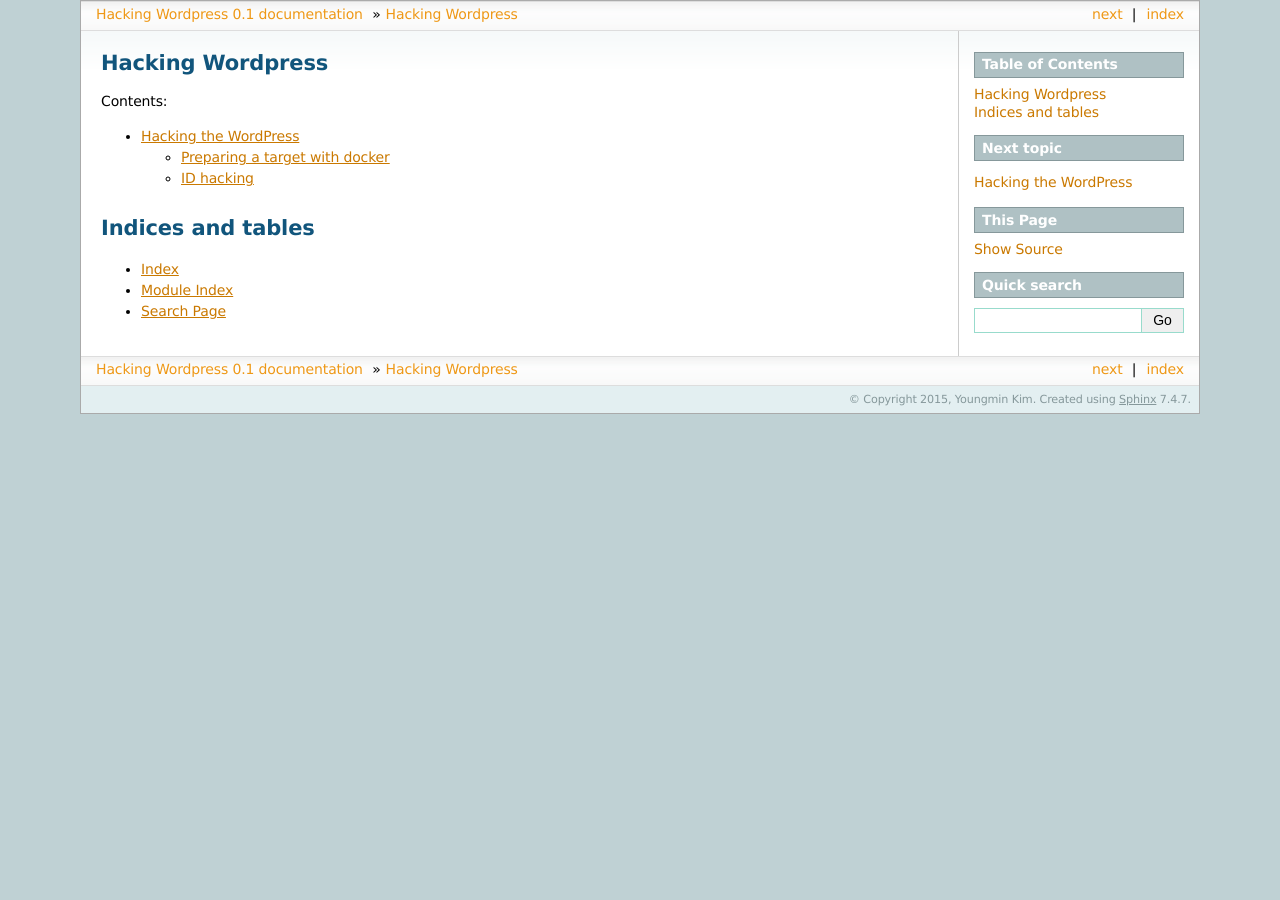
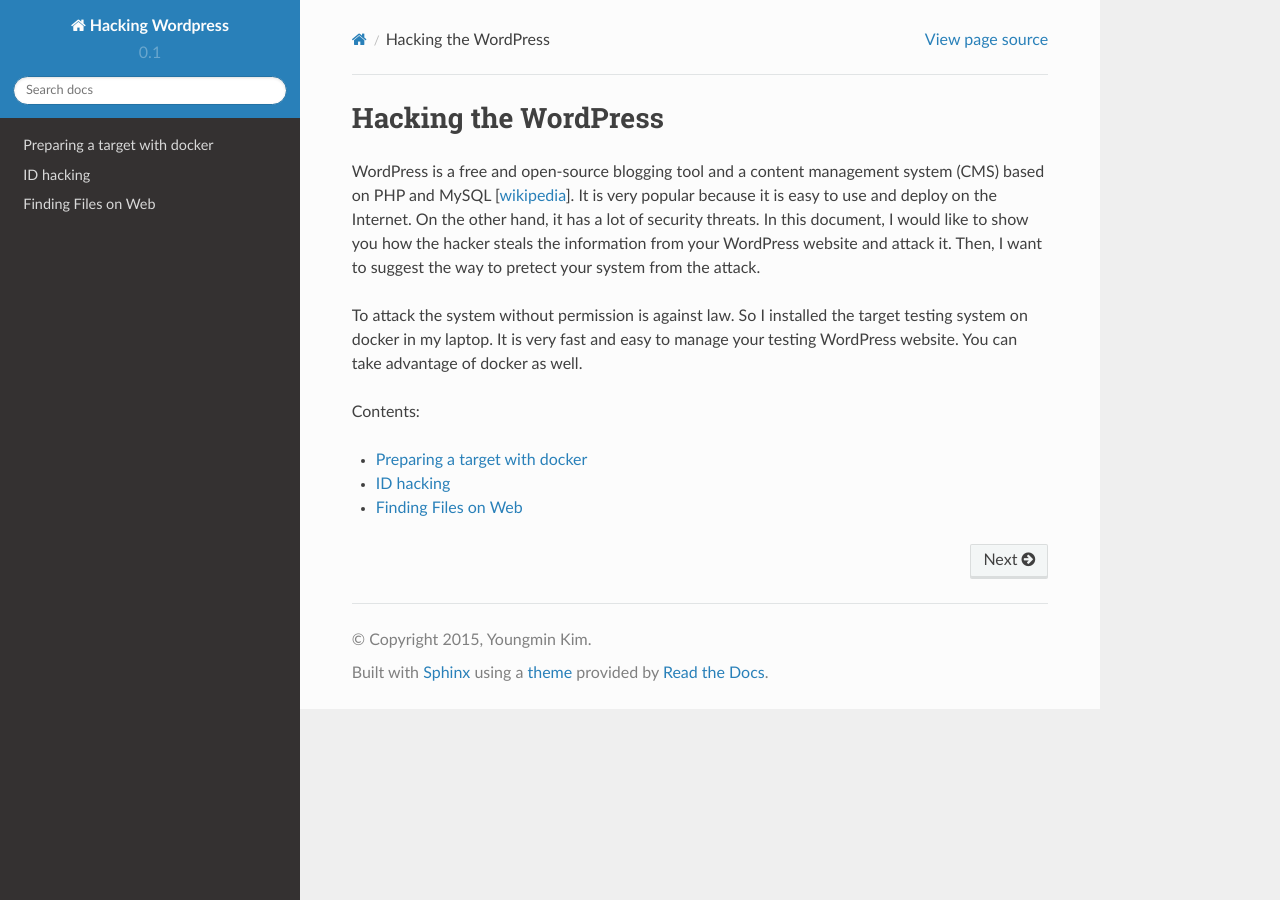
Before and after one commit to ymkim92/hacking-wordpress, a Sphinx documentation site: the page built from docs/index.rst, in a window 1280 px wide. Built offline with Sphinx 7.4.7 and the Read the Docs theme 2.0.0, drawn with Linux system fonts in a browser that asks for light colours.

Commit message:
add traverse.rst

```diff
--- a/docs/conf.py
+++ b/docs/conf.py
@@ -108,8 +108,9 @@
 
 # The theme to use for HTML and HTML Help pages.  See the documentation for
 # a list of builtin themes.
+html_theme = 'sphinx_rtd_theme'
 #html_theme = 'alabaster'
-html_theme = 'sphinxdoc'
+#html_theme = 'sphinxdoc'
 
 # Theme options are theme-specific and customize the look and feel of a theme
 # further.  For a list of options available for each theme, see the
--- /dev/null
+++ b/docs/docker.rst
@@ -0,0 +1,26 @@
+Preparing a target with docker
+==================================
+
+I modified the docker WordPress image of `Tutum Cloud <https://github.com/tutumcloud/tutum-docker-wordpress>`_ a little
+to install the old version of WordPress.
+The old version has more vulneranability so it is not difficut to find weaknesses.
+I tested the version of 1.2.1 and 4.2 and both are working well.
+You should refer `here <https://github.com/ymkim92/tutum-docker-wordpress>`_ to install the old version.
+
+Sometimes the new start of container changes its IP address for example, from 172.17.0.7 to 172.17.0.8.
+
+.. note:: To start and attach your ready-made instance, you can run this command: ::
+
+      $ sudo docker start -a <CONTAINER ID>
+
+      For exameple, ::
+
+        $ sudo docker start -a e98a5273f9bf
+
+At this time, if you want to keep working with your wordpress site,
+you may add the ``WP_HOME`` and ``WP_SITEURL`` variables in ``wp-config.php``: ::
+
+    define('WP_HOME','http://172.17.0.8');
+    define('WP_SITEURL','http://172.17.0.8');
+
+You can study more about this in https://codex.wordpress.org/Changing_The_Site_URL.
--- a/docs/hack-wp01.rst
+++ b/docs/id.rst
@@ -1,45 +1,5 @@
-Hacking the WordPress
-==========================
-
-WordPress is a free and open-source blogging tool and a content management system (CMS) based on PHP and MySQL [`wikipedia <http://en.wikipedia.org/wiki/WordPress>`_].
-It is very popular because it is easy to use and deploy on the Internet. On the other hand, it has a lot of security threats.
-In this document, I would like to show you how the hacker steals the information from your WordPress website
-and attack it. Then, I want to suggest the way to pretect your system from the attack.
-
-To attack the system without permission is against law. So I installed the target testing system on docker in my laptop.
-It is very fast and easy to manage your testing WordPress website. You can take advantage of docker as well.
-
-Preparing a target with docker
----------------------------------
-
-I modified the docker WordPress image of `Tutum Cloud <https://github.com/tutumcloud/tutum-docker-wordpress>`_ a little
-to install the old version of WordPress.
-The old version has more vulneranability so it is not difficut to find weaknesses.
-I tested the version of 1.2.1 and 4.2 and both are working well.
-You should refer `here <https://github.com/ymkim92/tutum-docker-wordpress>`_ to install the old version.
-
-Sometimes the new start of container changes its IP address for example, from 172.17.0.7 to 172.17.0.8.
-
-.. note:: To start and attach your ready-made instance, you can run this command: ::
-
-      $ sudo docker start -a <CONTAINER ID>
-
-      For exameple, ::
-
-        $ sudo docker start -a e98a5273f9bf
-
-At this time, if you want to keep working with your wordpress site,
-you may add the ``WP_HOME`` and ``WP_SITEURL`` variables in ``wp-config.php``: ::
-
-    define('WP_HOME','http://172.17.0.8');
-    define('WP_SITEURL','http://172.17.0.8');
-
-You can study more about this in https://codex.wordpress.org/Changing_The_Site_URL.
-
-
-
 ID hacking
--------------
+==============
 
 To see which ID is in the WordPress website,
 open the following URL but change the IP address with your own address or name: ::
@@ -59,7 +19,7 @@
 Here I will show you how to use nmap script for this attack.
 
 Attack with nmap
-^^^^^^^^^^^^^^^^^^^^^
+-------------------
 
 The command ``nmap -sV --script http-wordpress-enum --script-args limit=25 <target>``
 shows user names as well as the open ports and its service/version info.
@@ -109,7 +69,7 @@
     Nmap done: 1 IP address (1 host up) scanned in 11.54 seconds
 
 How to secure your WordPress ID from theft
-^^^^^^^^^^^^^^^^^^^^^^^^^^^^^^^^^^^^^^^^^^^^^^^^^^^^
+----------------------------------------------
 
 There are several ways to protect your ID:
 
--- a/docs/index.rst
+++ b/docs/index.rst
@@ -1,23 +1,27 @@
-.. Hacking Wordpress documentation master file, created by
-   sphinx-quickstart on Tue Jun  9 16:22:55 2015.
-   You can adapt this file completely to your liking, but it should at least
-   contain the root `toctree` directive.
+Hacking the WordPress
+==========================
 
-Hacking Wordpress
-=============================================
+WordPress is a free and open-source blogging tool and a content management system (CMS) based on PHP and MySQL [`wikipedia <http://en.wikipedia.org/wiki/WordPress>`_].
+It is very popular because it is easy to use and deploy on the Internet. On the other hand, it has a lot of security threats.
+In this document, I would like to show you how the hacker steals the information from your WordPress website
+and attack it. Then, I want to suggest the way to pretect your system from the attack.
+
+To attack the system without permission is against law. So I installed the target testing system on docker in my laptop.
+It is very fast and easy to manage your testing WordPress website. You can take advantage of docker as well.
 
 Contents:
 
 .. toctree::
-   :maxdepth: 2
+   :maxdepth: 1
 
-   hack-wp01
+   docker
+   id
+   traverse
 
 
 
-Indices and tables
-==================
-
-* :ref:`genindex`
-* :ref:`modindex`
-* :ref:`search`
+.. Indices and tables
+  ==================
+  * :ref:`genindex`
+  * :ref:`modindex`
+  * :ref:`search`
--- /dev/null
+++ b/docs/traverse.rst
@@ -0,0 +1,10 @@
+Finding Files on Web
+=========================
+
+If you can know which files are on the websites,
+
+
+
+SVN Digger: https://www.netsparker.com/blog/web-security/svn-digger-better-lists-for-forced-browsing/
+
+.. Note:: The idea of this section came from the chapter 5 of the book 'Black Hat Python'.
```
Also changed, not shown: 1 other file.
